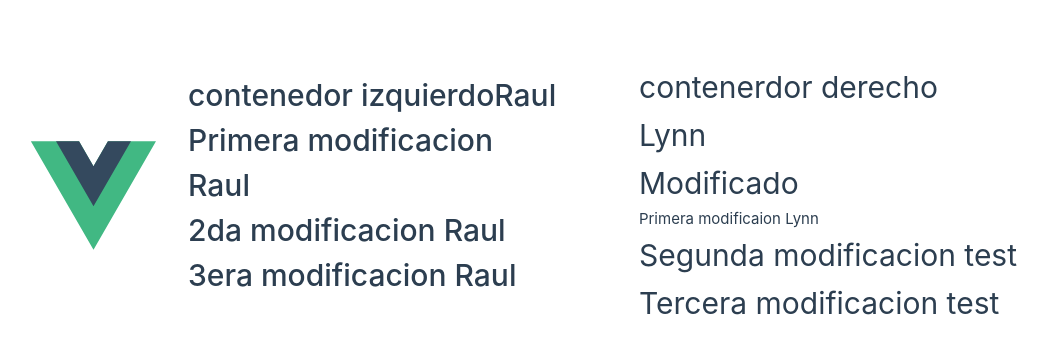
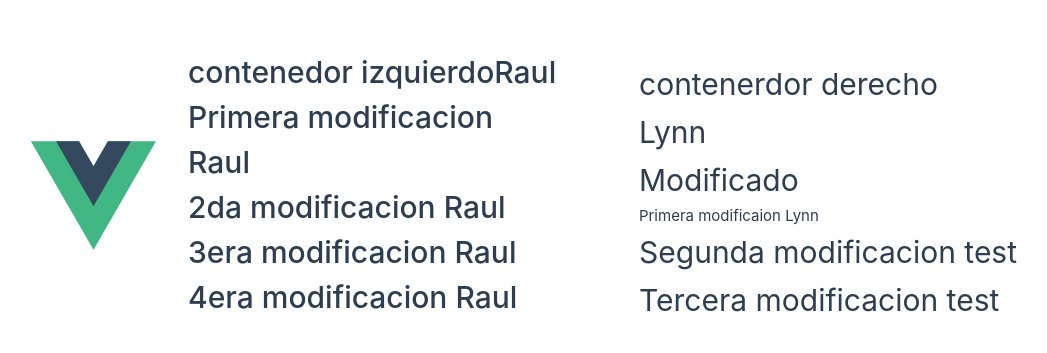
Before and after one commit to Impacto-Corp/vue-merge, a Vue app: page / in a window 1280 px wide. Shown: the part 205-558 px from the top of the page, without its empty margins (1-1048 px from the left). Built offline with nearby package versions, Linux system fonts and the light colour scheme.

Commit message:
feat: Component Modified.

```diff
--- a/src/components/HelloWorld.vue
+++ b/src/components/HelloWorld.vue
@@ -8,6 +8,7 @@
   <h1>Primera modificacion Raul</h1>
   <h1>2da modificacion Raul</h1>
   <h1>3era modificacion Raul</h1>
+  <h1>4era modificacion Raul</h1>
 </template>
 
 <style scoped>
```
